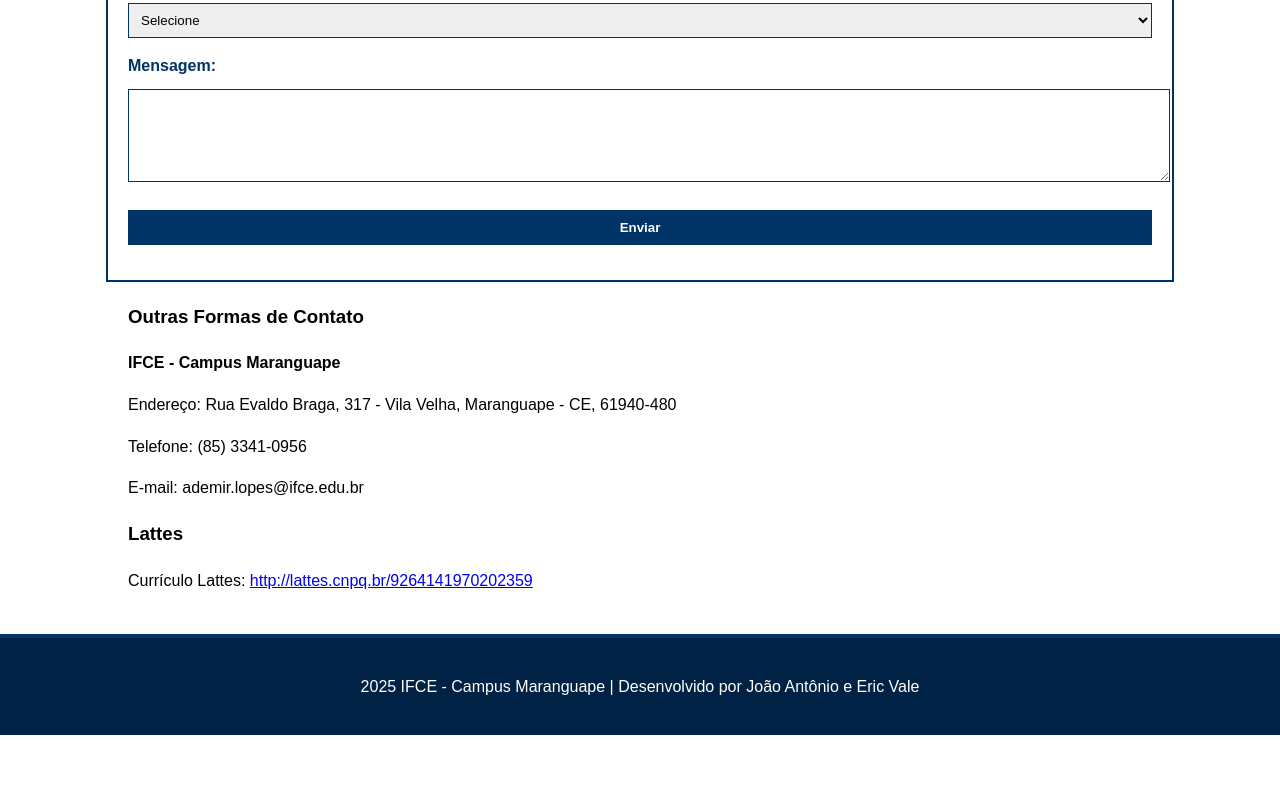
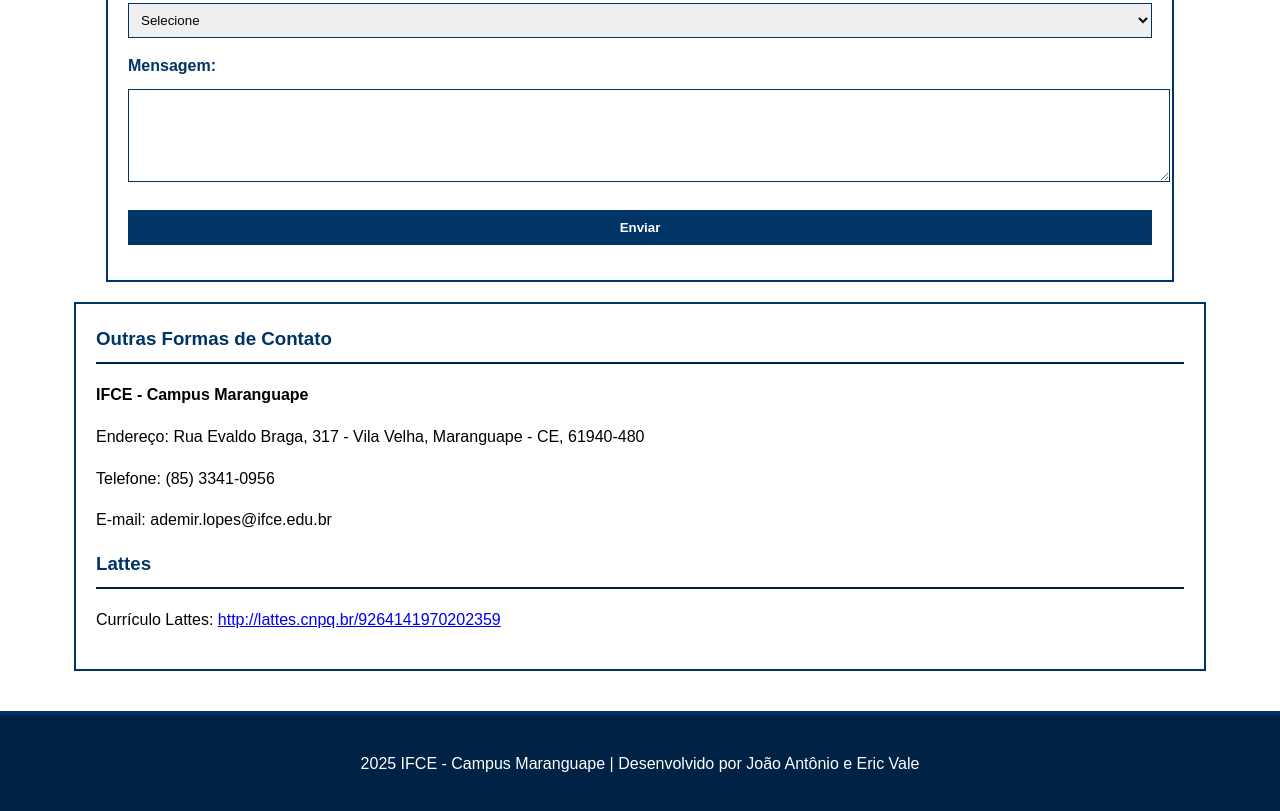
Before and after one commit to SrKkxz/Ademir-landing, a plain HTML site: page html/contato.html in a window 1280 px wide. Shown: the part 429-1240 px from the top of the page. Before the commit the page ends 1164 px from the top, so only its background shows below. Drawn offline with Linux system fonts and the light colour scheme.

Commit message:
Atualizar o contato.html

```diff
--- a/html/contato.html
+++ b/html/contato.html
@@ -42,7 +42,7 @@
             <input type="submit" value="Enviar">
         </form>
 
-        <div style="width: 80%; margin: 20px auto;">
+        <section class="card">
             <h3>Outras Formas de Contato</h3>
             <p><strong>IFCE - Campus Maranguape</strong></p>
             <p>Endereço: Rua Evaldo Braga, 317 - Vila Velha, Maranguape - CE, 61940-480</p>
@@ -51,7 +51,7 @@
 
             <h3>Lattes</h3>
             <p>Currículo Lattes: <a href="http://lattes.cnpq.br/9264141970202359" target="_blank">http://lattes.cnpq.br/9264141970202359</a></p>
-        </div>
+        </section>
     </section>
 
     <footer>
```
